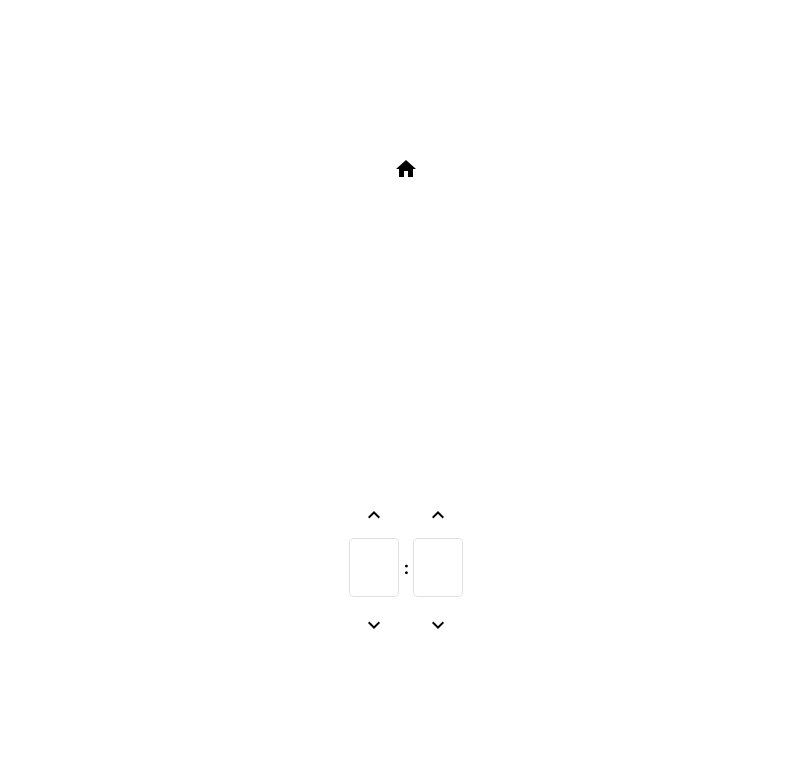
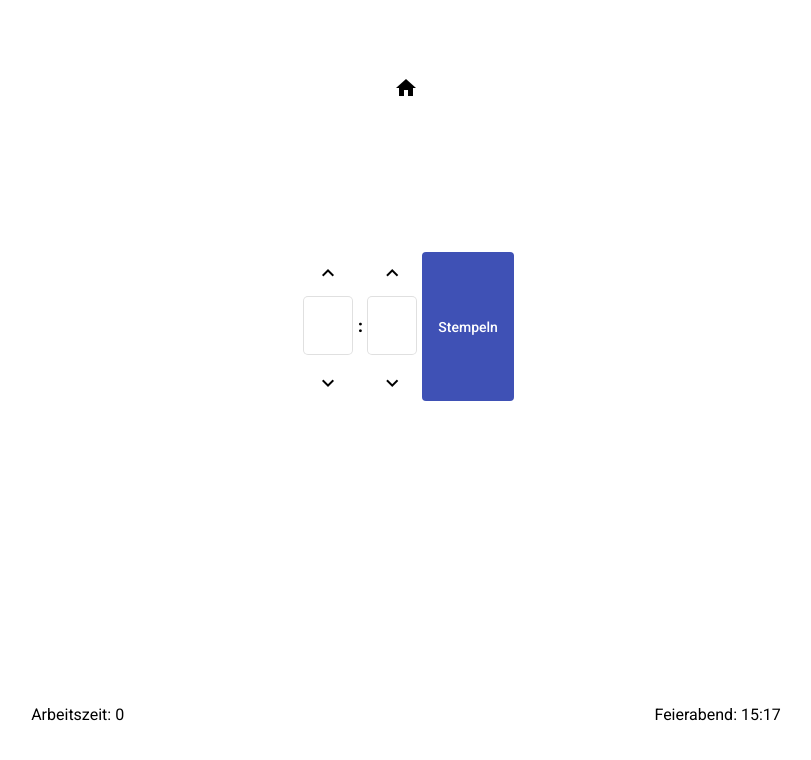
Before and after one commit to patrick-bau/bauersfeld.ch, an Angular app: page /worktime-calculator in a window 1280 px wide. Shown: the top 760 px of the page, without its empty margins (234-1045 px from the left). Built offline with nearby package versions, Linux system fonts and the light colour scheme.

Commit message:
Add some functions.

```diff
--- a/src/app/worktime-calculator/worktime-calculator.component.html
+++ b/src/app/worktime-calculator/worktime-calculator.component.html
@@ -1,4 +1,19 @@
 <div class="wrapper" fxLayout="column" fxLayoutAlign="space-around center">
   <mat-icon aria-hidden="false" aria-label="Example home icon">home</mat-icon>
-  <app-time-picker (timeChanged)="onTimeChanged($event)"></app-time-picker>
+  <div fxLayout="row">
+    <app-time-picker (timeChanged)="onTimeChanged($event)"></app-time-picker>
+    <button mat-flat-button color="primary" (click)="stamp()">Stempeln</button>
+  </div>
+  <div>
+    <div *ngFor="let stamp of timestamps">
+      <span>{{stamp.getHours()}}:{{stamp.getMinutes()}}</span>
+      <button mat-icon-button (click)="removeStamp(stamp)">
+        <mat-icon>clear</mat-icon>
+      </button>
+    </div>
+  </div>
+  <div fxLayout="row" fxLayoutAlign="space-around center" style="width: 100%">
+    <span>Arbeitszeit: {{worktime}}</span>
+    <span>Feierabend: {{endOfWork.getHours()}}:{{endOfWork.getMinutes()}}</span>
+  </div>
 </div>
--- a/src/app/worktime-calculator/worktime-calculator.component.ts
+++ b/src/app/worktime-calculator/worktime-calculator.component.ts
@@ -7,6 +7,9 @@ import { Component, OnInit } from '@angular/core';
 })
 export class WorktimeCalculatorComponent implements OnInit {
   timestamp = new Date();
+  timestamps: Date[] = [];
+  worktime = 0;
+  endOfWork = new Date();
 
   constructor() { }
 
@@ -16,4 +19,31 @@ export class WorktimeCalculatorComponent implements OnInit {
   onTimeChanged(time: Date): void {
    this.timestamp = time;
   }
+
+  stamp(): void {
+    let newTimestamp = new Date(this.timestamp);
+    this.timestamps.push(newTimestamp);
+    this.calculateTimestamps();
+  }
+
+  removeStamp(stamp: Date): void {
+    const index: number = this.timestamps.indexOf(stamp);
+    this.timestamps.splice(index, 1);
+    this.calculateTimestamps();
+  }
+
+  private calculateTimestamps(): void {
+    this.timestamps = this.timestamps.sort((b , a) => {
+      return a < b ? 1 : a === b ? 0 : -1;
+    });
+
+    if (this.timestamps.length % 2 === 0) {
+      this.worktime = 0;
+      for (let i = 0; i < this.timestamps.length-1; i += 2) {
+        const endTime = this.timestamps[i+1].getHours() + ((this.timestamps[i+1].getMinutes() / 60 * 100) * 0.01);
+        const startTime = this.timestamps[i].getHours() + ((this.timestamps[i].getMinutes() / 60 * 100) * 0.01)
+        this.worktime += endTime - startTime;
+      }
+    }
+  }
 }
```
